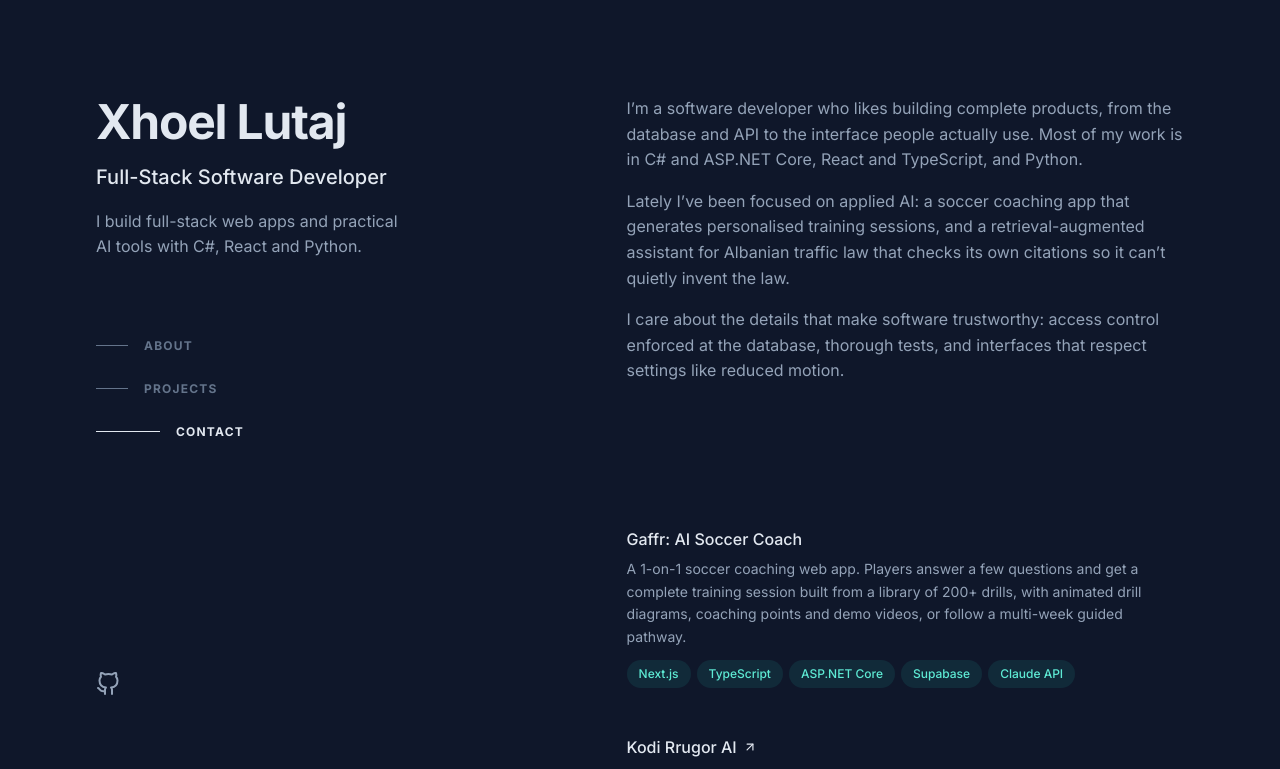
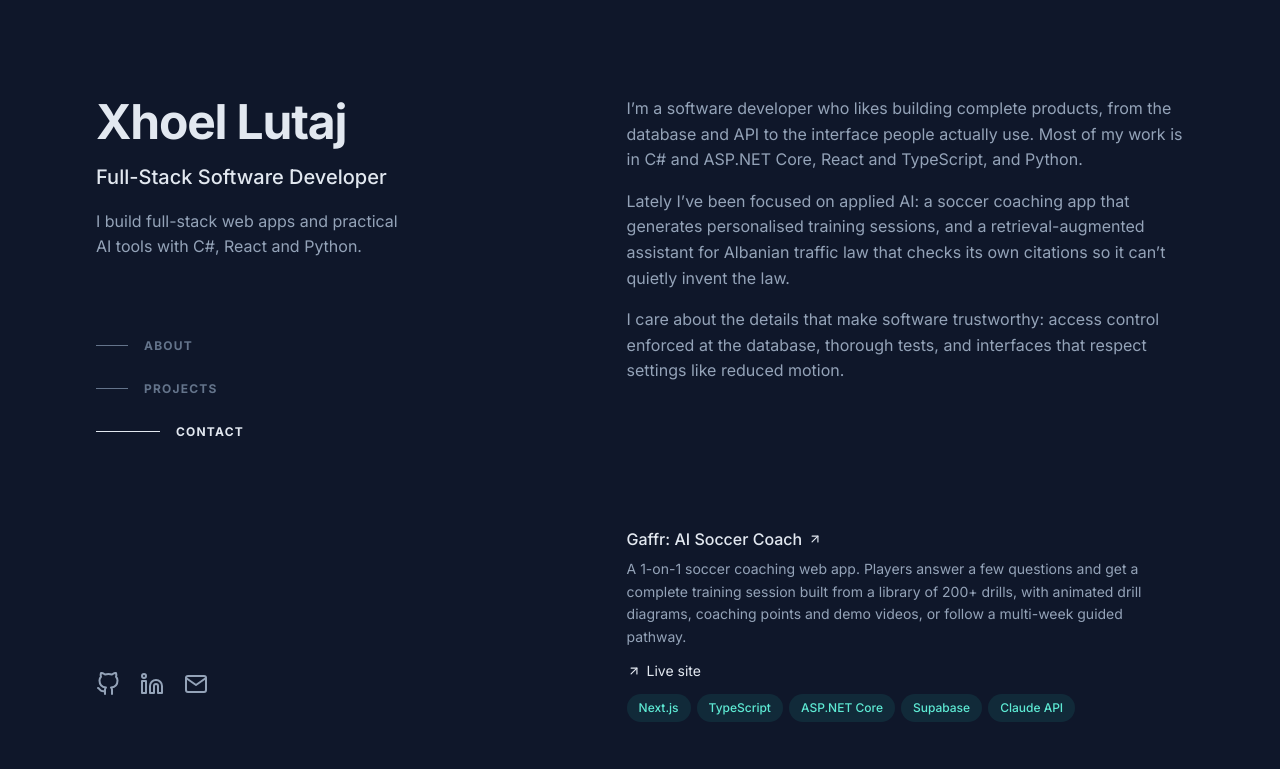
Before and after one commit to xhoelutaj/portfolio, a React (Vite) app: page / in a window 1280 px wide. Shown: the top 769 px of the page. Built offline with nearby package versions, Linux system fonts and the light colour scheme.

Commit message:
Add email, LinkedIn, and Gaffr live site link
Project titles now link to the live site when there's no public repo.

Co-Authored-By: Claude Opus 5.5 <noreply@anthropic.com>
Claude-Session: https://claude.ai/code/session_01Rj2d9hMuBBj9hA9t89JDec

```diff
--- a/src/components/ProjectCard.jsx
+++ b/src/components/ProjectCard.jsx
@@ -3,6 +3,9 @@ import { ArrowIcon, GitHubIcon } from './Icons.jsx'
 import TagList from './TagList.jsx'
 
 export default function ProjectCard({ title, description, tech, repo, demo, video, poster }) {
+  // The title links to the code, or to the live site when the code is private.
+  const titleHref = repo || demo
+
   return (
     <li className="card project">
       {video && (
@@ -21,8 +24,8 @@ export default function ProjectCard({ title, description, tech, repo, demo, vide
 
       <div>
         <h3 className="card-title">
-          {repo ? (
-            <a href={repo} target="_blank" rel="noreferrer" className="card-link">
+          {titleHref ? (
+            <a href={titleHref} target="_blank" rel="noreferrer" className="card-link">
               {title} <ArrowIcon />
             </a>
           ) : (
--- a/src/data.js
+++ b/src/data.js
@@ -6,9 +6,9 @@ export const profile = {
   name: 'Xhoel Lutaj',
   role: 'Full-Stack Software Developer',
   tagline: 'I build full-stack web apps and practical AI tools with C#, React and Python.',
-  email: '', // e.g. 'you@example.com'. Adds the email icon and a "Say hello" button
+  email: 'xlutaj@nmu.edu',
   github: 'https://github.com/xhoelutaj',
-  linkedin: '', // e.g. 'https://www.linkedin.com/in/your-handle'
+  linkedin: 'https://www.linkedin.com/in/xhoel-lutaj-10a710348/',
   resume: '', // upload public/resume.pdf, then set this to 'resume.pdf'
 }
 
@@ -38,6 +38,7 @@ export const projects = [
     description:
       'A 1-on-1 soccer coaching web app. Players answer a few questions and get a complete training session built from a library of 200+ drills, with animated drill diagrams, coaching points and demo videos, or follow a multi-week guided pathway.',
     tech: ['Next.js', 'TypeScript', 'ASP.NET Core', 'Supabase', 'Claude API'],
+    demo: 'https://gaffrapp.com',
     video: null,
   },
   {
```
